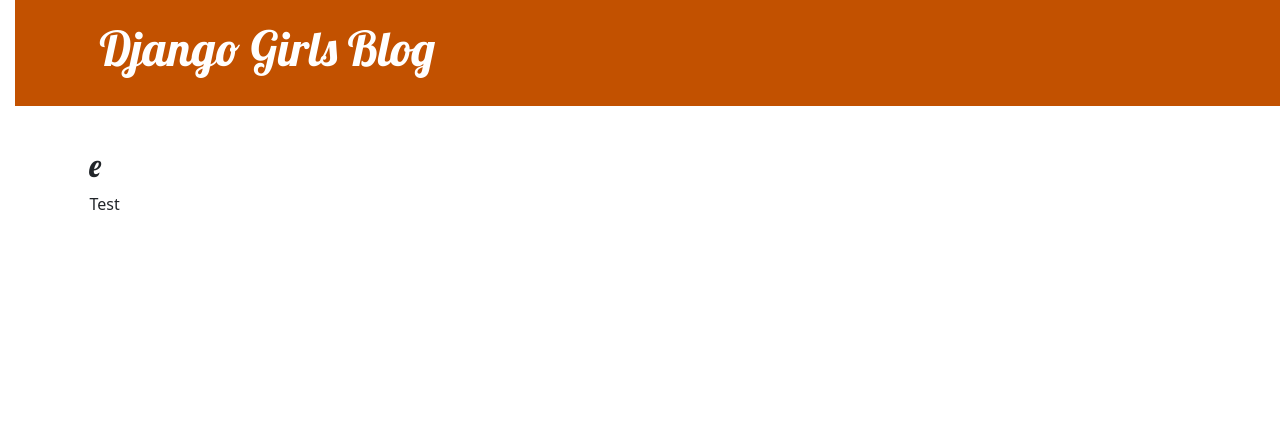
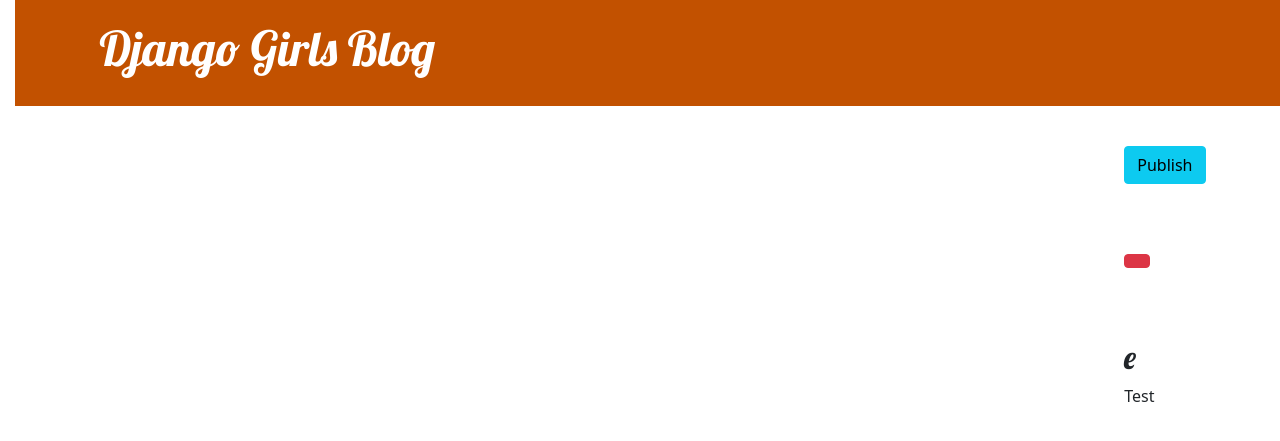
Before and after one commit to hand-hi/my-first-blog, a Django app: page /post/2/ in a window 1280 px wide. Shown: the top 441 px of the page. Run offline with Django 3.2, Linux system fonts and the light colour scheme; data comes from the database, SQL or seed files in the repository; both versions use the stored data as it was after the commit.

Commit message:
publish/delete

```diff
--- a/blog/templates/blog/base.html
+++ b/blog/templates/blog/base.html
@@ -12,6 +12,7 @@
             <div class="container">
                 {% if user.is_authenticated %}
     <a href="{% url 'post_new' %}" class="top-menu">
+        <a href="{% url 'post_draft_list' %}" class="top-menu"><span class="glyphicon glyphicon-edit"></span></a>
         {% include './icons/file-earmark-plus.svg' %}
     </a>
 {% endif %}
--- a/blog/templates/blog/post_detail.html
+++ b/blog/templates/blog/post_detail.html
@@ -8,13 +8,22 @@
                 {% include './icons/pencil-fill.svg' %}
             </a>
             {% endif %}
-        </aside>
             {% if post.published_date %}
-            <time class="date">
+                <div class="date">
                     {{ post.published_date }}
-            </time>
+                </div>
+            {% else %}
+                <form method="POST" action="{% url 'post_publish' pk=post.pk %}" class="post-form">{% csrf_token %}
+                    <button type="submit" class="post btn btn-info" name="publish">Publish</button>
+                </form>
+                <form method="POST" action="{% url 'post_remove' pk=post.pk %}" class="post-form">{% csrf_token %}
+                    <button type="submit" class="post btn btn-danger" name="delete">
+                        <span class="glyphicon glyphicon-remove"></span>
+                    </button>
+                </form>
             {% endif %}
             <h2>{{ post.title }}</h2>
             <p>{{ post.text|linebreaksbr }}</p>
+        </aside>
    </article>
 {% endblock %}
--- a/blog/urls.py
+++ b/blog/urls.py
@@ -6,4 +6,7 @@ urlpatterns = [
      path('post/<int:pk>/', views.post_detail, name='post_detail'),
      path('post/new/', views.post_new, name='post_new'),
      path('post/<int:pk>/edit/', views.post_edit, name='post_edit'),
+     path('drafts/', views.post_draft_list, name='post_draft_list'),
+     path('post/<pk>/publish/', views.post_publish, name='post_publish'),
+     path('post/<pk>/remove/', views.post_remove, name='post_remove'),
 ]
--- a/blog/views.py
+++ b/blog/views.py
@@ -20,7 +20,6 @@ def post_new(request):
         if form.is_valid():
             post = form.save(commit=False)
             post.author = request.user
-            post.published_date = timezone.now()
             post.save()
             return redirect('post_detail', pk=post.pk)
     else:
@@ -34,9 +33,24 @@ def post_edit(request, pk):
         if form.is_valid():
             post = form.save(commit=False)
             post.author = request.user
-            post.published_date = timezone.now()
             post.save()
             return redirect('post_detail', pk=post.pk)
     else:
         form = PostForm(instance=post)
     return render(request, 'blog/post_edit.html', {'form': form})
+
+def post_draft_list(request):
+    posts = Post.objects.filter(published_date__isnull=True).order_by('created_date')
+    return render(request, 'blog/post_draft_list.html', {'posts': posts})
+
+def post_publish(request, pk):
+    post = get_object_or_404(Post, pk=pk)
+    if request.method=='POST':
+        post.publish()
+    return redirect('post_detail', pk=pk)
+
+def post_remove(request, pk):
+    post = get_object_or_404(Post, pk=pk)
+    if request.method=='POST':
+        post.delete()
+    return redirect('post_list')
```
Also changed, not shown: blog/templates/blog/post_draft_list.html (added, +11 -0 lines), db.sqlite3. Lines whose indentation alone changed are shown as unchanged.
